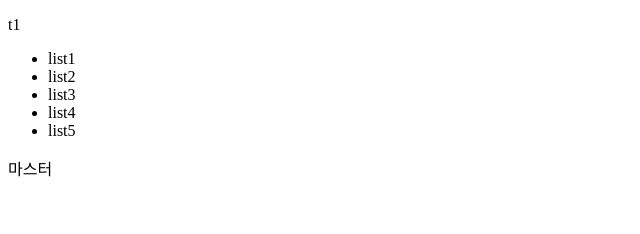
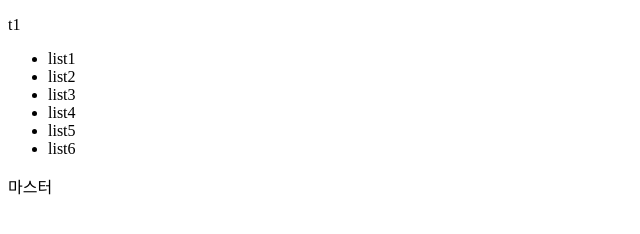
Before and after one commit to KimYuMi/kimyumi_github, a plain HTML site: page index.html in a window 1280 px wide. Shown: the whole page, without its empty margins (0-640 px from the left). Drawn offline with Linux system fonts and the light colour scheme.

Commit message:
리스트3

```diff
--- a/index.html
+++ b/index.html
@@ -9,6 +9,7 @@
 			<li>list3</li>
 			<li>list4</li>
 			<li>list5</li>
+			<li>list6</li>
 		</ul>
 		<div>
 			<p>마스터</p>
```
